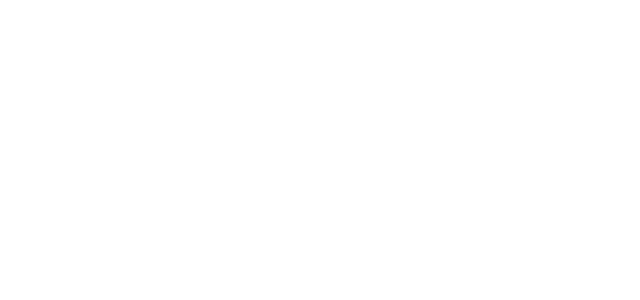
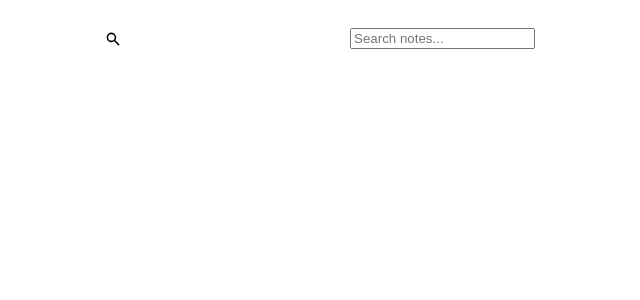
Before and after one commit to dougdomingos/Noted-App, a React (Vite) app: page / in a window 1280 px wide. Shown: the top 300 px of the page, without its empty margins (320-960 px from the left). Built offline with nearby package versions, Linux system fonts and the light colour scheme; the HTML template or start-up script is replaced by a standard one.

Commit message:
feat(searchbox): create searchbox component structure

```diff
--- a/src/components/Searchbox/index.tsx
+++ b/src/components/Searchbox/index.tsx
@@ -1,5 +1,26 @@
+import { Box, Flex, Icon, Input } from "@chakra-ui/react";
+import { HiSearch } from "react-icons/hi";
+
 function Searchbox() {
-  return null;
+  return (
+    <Box w={"full"} h={14} bgColor={"gray.600"} rounded={"md"}>
+      <Flex
+        h={"full"}
+        px={5}
+        justifyContent={"space-between"}
+        alignItems={"center"}
+        gap={4}
+      >
+        <Icon as={HiSearch} fontSize={"3xl"}/>
+        <Input
+          type={"text"}
+          variant={"unstyled"}
+          fontSize={"md"}
+          placeholder={"Search notes..."}
+        />
+      </Flex>
+    </Box>
+  );
 }
 
 export default Searchbox;
```
